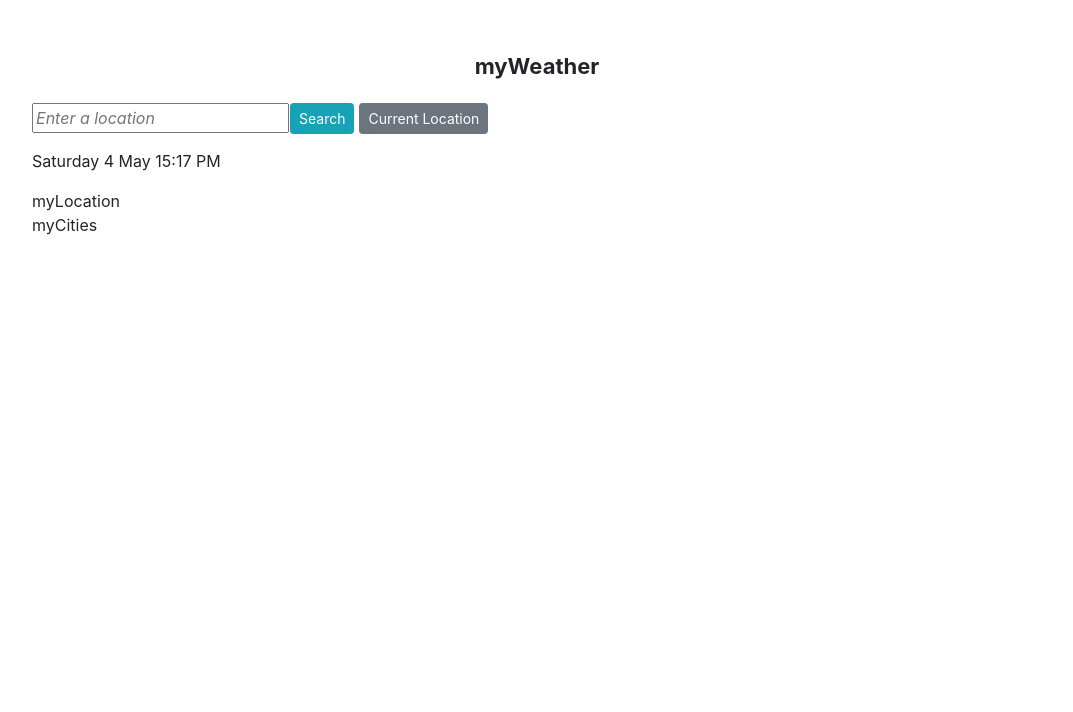
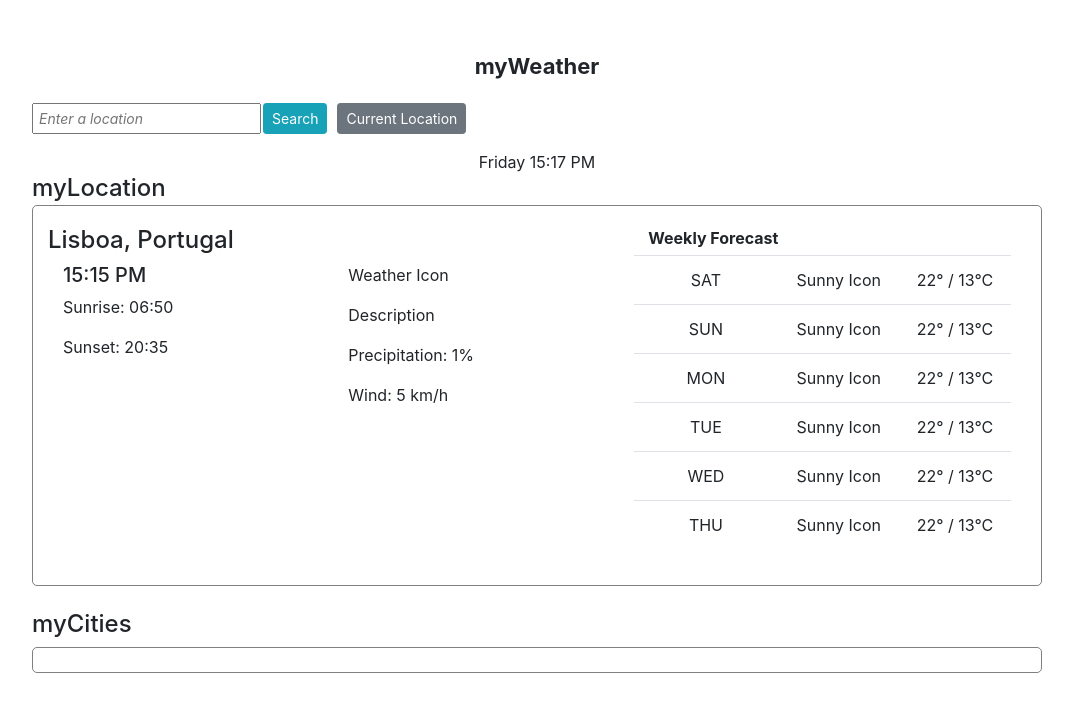
Before and after one commit to MargSousa/weather-app-shecodes, a React (Create React App) app: page / in a window 1280 px wide. Shown: the top 712 px of the page, without its empty margins (103-1176 px from the left). Built offline with nearby package versions, Linux system fonts and the light colour scheme.

Commit message:
location box start, weekly forecast

```diff
--- a/src/App.js
+++ b/src/App.js
@@ -10,6 +10,7 @@ export default class App extends Component {
       <div className="app">
         <Header />
         <Location />
+        <br />
         <Cities />
       </div>
     );
--- a/src/Cities.css
+++ b/src/Cities.css
@@ -0,0 +1,9 @@
+.cities-title {
+  margin-bottom: 2px;
+}
+
+.cities-box {
+  border: solid 1px grey;
+  border-radius: 5px;
+  margin: 0 auto;
+}
--- a/src/Cities.js
+++ b/src/Cities.js
@@ -4,7 +4,12 @@ import "./Cities.css";
 export default class Cities extends Component {
   render() {
     return (
-      <div>myCities</div>
+      <div>
+        <h4>myCities</h4>
+        <div className="cities-box">
+          <br />
+        </div>
+      </div>
     )
   }
 }
--- a/src/Header.css
+++ b/src/Header.css
@@ -1,18 +1,29 @@
-.title {
+.main-title {
   text-align: center;
   margin: 30px 20px 20px 20px;
   font-weight: bold;
   font-size: 22px;
 }
 
+.main-header {
+  margin: 0 auto;
+}
+
 .search-input {
+  font-size: 14px;
   font-style: italic;
+  height: 31px;
+  padding-left: 5px;
 }
 
 .btn-info {
-  margin-left: 1px;
+  margin-left: 2px;
 }
 
 .btn-secondary {
-  margin-left: 5px;
+  margin-left: 10px;
 }
+
+.search-time {
+  text-align: center;
+}
--- a/src/Header.js
+++ b/src/Header.js
@@ -5,8 +5,8 @@ import Axios from "axios";
 export default class Header extends Component {
   render() {
     return (
-      <div>
-        <div className="title">myWeather</div>
+      <div className="main-header">
+        <div className="main-title">myWeather</div>
         <div className="search-section">
           <div className="clearfix">
             <form className="clearfix float-left">
@@ -18,9 +18,8 @@ export default class Header extends Component {
             <button type="button" className="btn btn-secondary btn-sm clearfix float-left">Current Location</button>
           </div>
         </div>
-        <p>Saturday 4 May 15:17 PM</p>
+        <div className="search-time">Friday 15:17 PM</div>
       </div>
-
     )
   }
 }
--- a/src/Location.css
+++ b/src/Location.css
@@ -0,0 +1,10 @@
+.location-title {
+  margin-bottom: 2px;
+}
+
+.location-box {
+  border: solid 1px grey;
+  border-radius: 5px;
+  margin: 0 auto;
+  padding: 20px 30px 20px 30px;
+}
--- a/src/Location.js
+++ b/src/Location.js
@@ -1,10 +1,36 @@
 import React, { Component } from "react";
 import "./Location.css";
+import WeeklyForecast from "./WeeklyForecast";
 
 export default class Location extends Component {
   render() {
     return (
-      <div>myLocation</div>
+      <div>
+        <h4 className="location-title">myLocation</h4>
+        <div className="location-box">
+          <div className="location-weather">
+            <div className="row">
+              <div className="col-sm-7">
+                <div className="row"><h4>Lisboa, Portugal</h4></div>
+                <div className="row">
+                  <div className="col-sm">
+                    <h5>15:15 PM</h5>
+                    <p>Sunrise: 06:50</p>
+                    <p>Sunset: 20:35</p>
+                  </div>
+                  <div className="col-sm">
+                    <p>Weather Icon</p>
+                    <p>Description</p>
+                    <p>Precipitation: 1%</p>
+                    <p>Wind: 5 km/h</p>
+                  </div>
+                </div>
+              </div>
+              <div className="col-sm-5"><WeeklyForecast /></div>
+            </div>
+          </div>
+        </div>
+      </div>
     )
   }
 }
--- /dev/null
+++ b/src/WeeklyForecast.css
@@ -0,0 +1,10 @@
+
+.weekly-title {
+  font-weight: bold;
+  text-align: right;
+  padding-bottom: 5px;
+}
+
+.table {
+  text-align: center;
+}
--- /dev/null
+++ b/src/WeeklyForecast.js
@@ -0,0 +1,46 @@
+import React, { Component } from "react";
+import "./WeeklyForecast.css";
+
+export default class WeeklyForecast extends Component {
+  render() {
+    return (
+      <div className="weekly-box">
+        <table class="table">
+          <div className="weekly-title">Weekly Forecast</div>
+          <tbody>
+            <tr>
+              <td>SAT</td>
+              <td>Sunny Icon</td>
+              <td>22°  / 13°C</td>
+            </tr>
+            <tr>
+              <td>SUN</td>
+              <td>Sunny Icon</td>
+              <td>22° / 13°C</td>
+            </tr>
+            <tr>
+              <td>MON</td>
+              <td>Sunny Icon</td>
+              <td>22° / 13°C</td>
+            </tr>
+            <tr>
+              <td>TUE</td>
+              <td>Sunny Icon</td>
+              <td>22° / 13°C</td>
+            </tr>
+            <tr>
+              <td>WED</td>
+              <td>Sunny Icon</td>
+              <td>22° / 13°C</td>
+            </tr>
+            <tr>
+              <td>THU</td>
+              <td>Sunny Icon</td>
+              <td>22° / 13°C</td>
+            </tr>
+          </tbody>
+        </table>
+      </div>
+    )
+  }
+}
```
